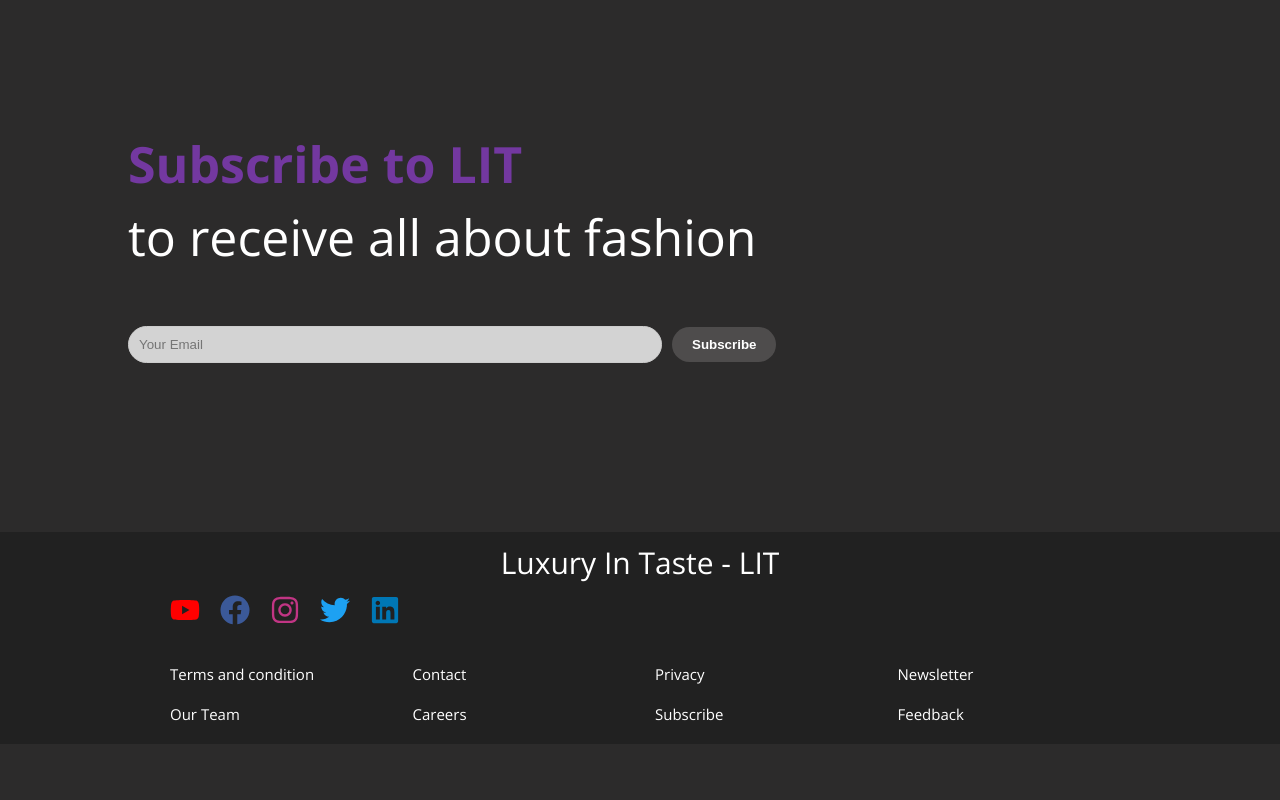
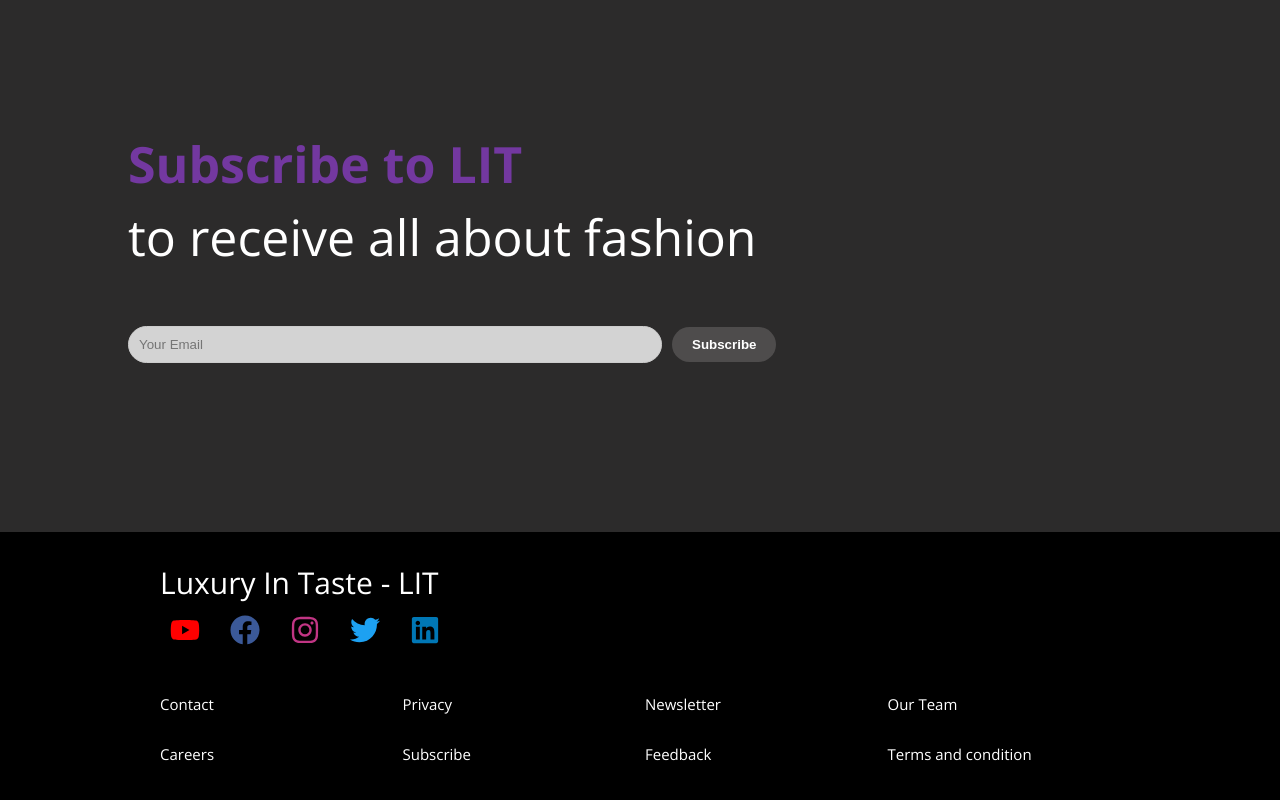
Before and after one commit to Prajwal-Pardhi/project-2, a React (Vite) app: page / in a window 1280 px wide. Shown: the part 1934-2734 px from the top of the page. Before the commit the page ends 2678 px from the top, so only its background shows below. Built offline with nearby package versions, Linux system fonts and the light colour scheme.

Commit message:
added scroll feature

```diff
--- a/src/components/Footer.jsx
+++ b/src/components/Footer.jsx
@@ -49,7 +49,6 @@ const Footer = () => {
         </div>
 
         <div className="footer-options">
-          <div className="single-option">Terms and condition</div>
           <div className="single-option"><Link to="/contact_us" style={{textDecoration:"none", color:"white"}}>Contact</Link></div>
           <div className="single-option">Privacy</div>
           <div className="single-option"><Link to="/" style={{textDecoration:"none", color:"white"}}>Newsletter</Link></div>
@@ -57,6 +56,7 @@ const Footer = () => {
           <div className="single-option">Careers</div>
           <div className="single-option">Subscribe</div>
           <div className="single-option">Feedback</div>
+          <div className="single-option">Terms and condition</div>
         </div>
       </div>
     </div>
--- a/src/components/NewsLetter.jsx
+++ b/src/components/NewsLetter.jsx
@@ -1,6 +1,7 @@
 import React, { useState } from "react";
 import BlogCard from "./Blogcard";
 import Navbar from "./Navbar";
+import Footer from "./Footer";
 import { FaYoutube, FaInstagram, FaFacebook, FaLinkedin, FaTwitter } from "react-icons/fa";
 import { IoIosArrowForward } from "react-icons/io";
 import { Link } from "react-router-dom";
@@ -101,32 +102,7 @@ const NewsLetter = () => {
           )}
         </div>
       </div>
-      <div className="blog-footer-container blog-footer-container2">
-      <div className="blog-footer">
-          <div className="title-and-icons">
-            <div className="blog-social-title">Luxury In Taste - LIT</div>
-            <div className="social-icons">
-              <div className="single-icon"><Link to='https://www.youtube.com' target="_blank"><FaYoutube style={{ fontSize: "30px", color: "red" }} /></Link></div>
-              <div className="single-icon"><Link to='#' target="_blank"><FaFacebook style={{ fontSize: "30px", color: "#3b5998" }} /></Link></div>
-              <div className="single-icon"><Link to='https://www.instagram.com/luxuryintaste?utm_source=ig_web_button_share_sheet&igsh=ZDNlZDc0MzIxNw==' target="_blank"><FaInstagram style={{ fontSize: "30px", color: "#C13584" }} /></Link></div>
-              <div className="single-icon"><Link to='#' target="_blank"><FaTwitter style={{ fontSize: "30px", color: "#1DA1F2" }} /></Link></div>
-              <div className="single-icon"><Link to='https://www.linkedin.com/company/luxury-in-taste-lit/' target="_blank"><FaLinkedin style={{ fontSize: "30px", color: "#0077B5" }} /></Link></div>
-            </div>
-          </div>
-
-          <div className="footer-options">
-            <div className="single-option" >Terms and condition</div>
-            <div className="single-option">Contact</div>
-            <div className="single-option">Privacy</div>
-            <div className="single-option">Newsletter</div>
-            <div className="single-option">Our Team</div>
-            <div className="single-option">Careers</div>
-            <div className="single-option">Subscribe</div>
-            <div className="single-option">Feedback</div>
-          </div>
-
-        </div>
-      </div>
+      <Footer/>
     </>
   );
 };
--- a/src/components/Sidebar.jsx
+++ b/src/components/Sidebar.jsx
@@ -53,7 +53,7 @@ const Sidebar = ({ showMenu, setShowMenu }) => {
       </ul>
 
       <div className="title-and-icons" style={{transform: "scale(0.5)",}}>
-          <div className="blog-social-title">Luxury In Taste - LIT</div>
+          <div className="blog-social-title" style={{textAlign:"center"}}>Luxury In Taste - LIT</div>
           <div className="social-icons">
             <div className="icons-in-sidebar">
             <div className="single-icon">
--- a/src/index.css
+++ b/src/index.css
@@ -238,8 +238,8 @@ body {
   color: white;
 }
 .blog-view-content {
-  margin-top: 30px;
-  padding: 20px;
+  margin: 30px 10px 0px 10px;
+  padding: 20px 10px 10px 10px;
   font-size: large;
   background-color: #565358;
   color: white;
@@ -266,14 +266,14 @@ body {
   margin: 20px auto;
 } */
 .blog-footer{
-  padding: 10px;
+  padding: 30px 0px 30px 0px;
   width: 75vw;
   margin: 0px auto;
 }
 .blog-social-title{
   font-size: 30px;
   margin-bottom: 10px;
-  text-align: center;
+  /* text-align: center; */
 }
 .social-icons{
   display: flex;
@@ -284,6 +284,7 @@ body {
   font-size: 30px;
   color: white;
   cursor: pointer;
+  margin-right: 20px;
 }
 .single-icon:hover{
   transform: scale(1.2);
@@ -299,7 +300,8 @@ body {
   /* text-align: ce; */
   cursor: pointer;
   color: white;
-  padding: 10px;
+  /* padding: 10px; */
+  padding: 20px 0px 10px 0px;
 }
 .single-option:hover{
   text-shadow: 0px 0px 10px yellow;
@@ -373,11 +375,11 @@ body {
   list-style: none;
   display: flex;
   align-items: center;
-  margin-left: 20vw;
 }
 .nav-links li {
-  margin-left: 20px;
-  font-size: 12px;
+  /* margin-left: 20px; */
+  margin-right: 20px;
+  font-size: 20px;
 }
 .nav-links li:hover {
   transform: scale(1.1);
@@ -532,6 +534,10 @@ body {
   /* Footer css ------------- */
   .blog-social-title{
     font-size: 20px;
+    /* align-items: center; */
+  }
+  .social-icons{
+    /* justify-content: center; */
   }
   .footer-options{
     grid-template-columns: repeat(2, 1fr);
@@ -562,8 +568,8 @@ body {
   .nav-links {
     display: flex;
     /* flex-direction: column; */
-    align-items: space-between;
-    justify-content: space-around;
+    /* align-items: space-between; */
+    /* justify-content: space-around; */
     position: absolute;
     top: 60px;
     left: 0;
@@ -571,12 +577,20 @@ body {
     background-color: black;
     padding: 20px 0px;
     margin-left: 0%;
+    overflow-x: auto; /* Enable horizontal scroll */
+    white-space: nowrap; /* Prevent wrapping of content */
   }
 
-  /* .nav-links li {
-    margin-left: 5px;
-    margin-bottom: 10px;
-  } */
+  .nav-links li {
+    background-color: rgb(204 0 255 / 60%);
+    margin-right: 20px;
+    font-size: 20px;
+    padding: 5px;
+    border-radius: 10px;
+  }
+  .nav-links li:first-child {
+    margin-left: 10px;
+  }
 
   .nav-links a {
     color: white;
```
